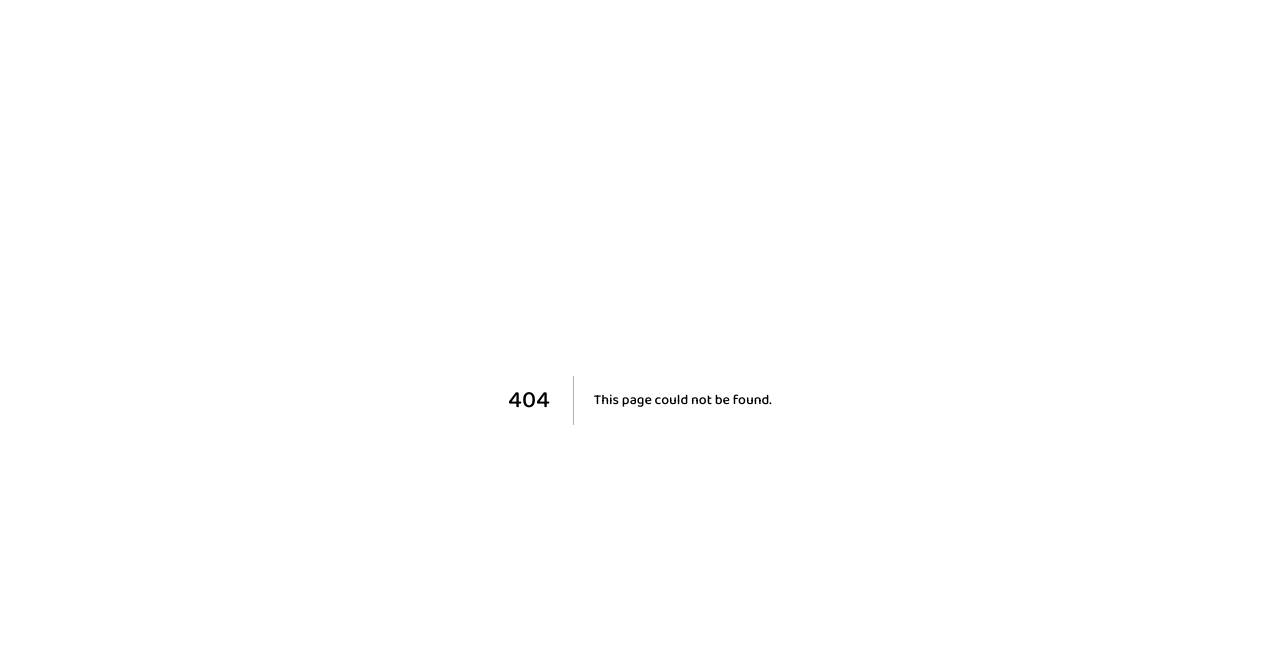
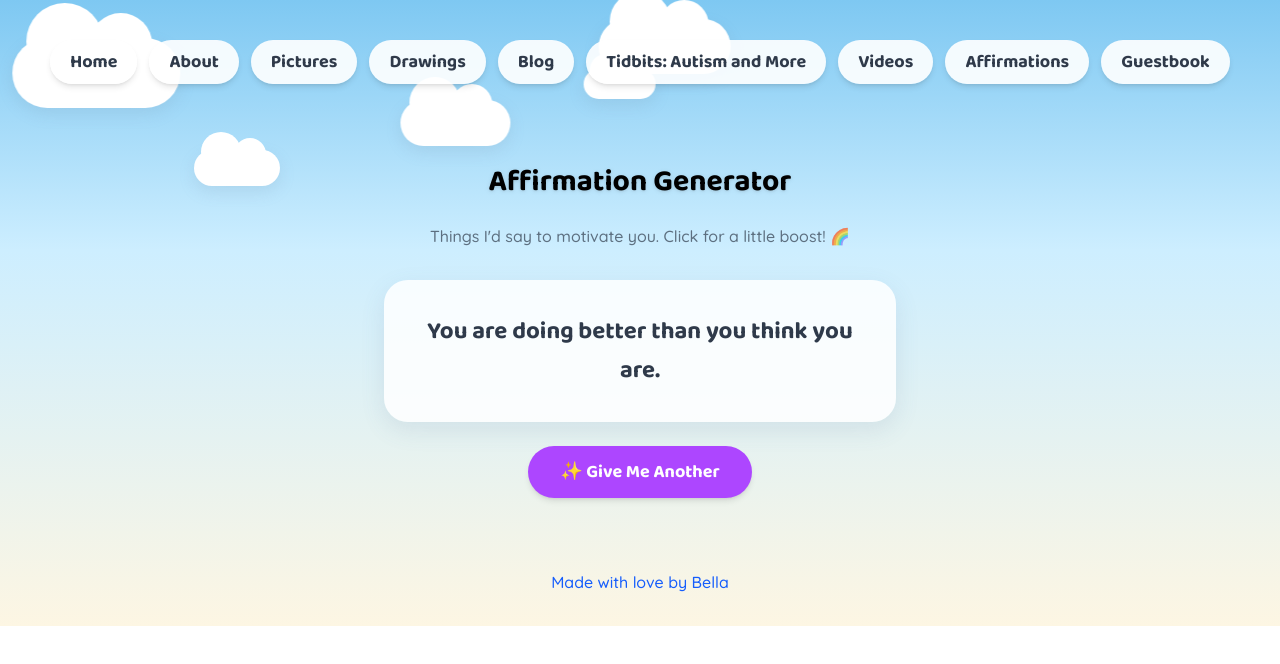
Before and after one commit to gregorylebed-code/bella-website, a Next.js app: page /affirmations in a window 1280 px wide. Before the commit this address had no page. Shown: the top 664 px of the page. Built offline with nearby package versions, Linux system fonts and the light colour scheme.

Commit message:
Add affirmation generator page
Random-pick button over a list of affirmations Bella writes in content.ts.

```diff
--- a/src/app/NavBar.tsx
+++ b/src/app/NavBar.tsx
@@ -6,6 +6,7 @@ const links: [string, string][] = [
   ["Blog", "/blog"],
   ["Tidbits: Autism and More", "/tidbits"],
   ["Videos", "/videos"],
+  ["Affirmations", "/affirmations"],
   ["Guestbook", "/guestbook"],
 ];
 
--- /dev/null
+++ b/src/app/affirmations/AffirmationGenerator.tsx
@@ -0,0 +1,35 @@
+"use client";
+
+import { useState } from "react";
+
+export default function AffirmationGenerator({
+  affirmations,
+}: {
+  affirmations: string[];
+}) {
+  const [current, setCurrent] = useState(affirmations[0]);
+
+  function generate() {
+    let next = current;
+    while (next === current && affirmations.length > 1) {
+      next = affirmations[Math.floor(Math.random() * affirmations.length)];
+    }
+    setCurrent(next);
+  }
+
+  return (
+    <div className="flex flex-col items-center gap-6">
+      <div className="card p-8 max-w-lg text-center">
+        <p className="heading-font text-2xl font-bold leading-relaxed">
+          {current}
+        </p>
+      </div>
+      <button
+        onClick={generate}
+        className="heading-font px-8 py-3 rounded-full bg-purple-500 hover:bg-purple-600 text-white text-lg font-bold shadow-md hover:scale-105 transition-transform"
+      >
+        ✨ Give Me Another
+      </button>
+    </div>
+  );
+}
--- /dev/null
+++ b/src/app/affirmations/page.tsx
@@ -0,0 +1,35 @@
+import Clouds from "../Clouds";
+import NavBar from "../NavBar";
+import EmptyState from "../EmptyState";
+import { affirmations } from "../content";
+import AffirmationGenerator from "./AffirmationGenerator";
+
+export default function AffirmationsPage() {
+  return (
+    <main className="relative flex-1">
+      <Clouds />
+      <div className="relative z-10 pt-10">
+        <NavBar />
+      </div>
+
+      <section className="relative z-10 max-w-3xl mx-auto px-4 py-10">
+        <h2 className="heading-font text-3xl font-bold text-black drop-shadow mb-6 text-center">
+          Affirmation Generator
+        </h2>
+        <p className="text-center text-foreground/70 font-medium mb-8">
+          Things I'd say to motivate you. Click for a little boost! 🌈
+        </p>
+
+        {affirmations.length === 0 ? (
+          <EmptyState text="No affirmations yet, check back soon!" />
+        ) : (
+          <AffirmationGenerator affirmations={affirmations} />
+        )}
+      </section>
+
+      <footer className="relative z-10 text-center py-8 text-blue-600 font-medium">
+        Made with love by Bella
+      </footer>
+    </main>
+  );
+}
--- a/src/app/content.ts
+++ b/src/app/content.ts
@@ -183,6 +183,21 @@ export const tidbitsFaq: { q: string; a: string }[] = [
 ];
 
 // -----------------------------
+// AFFIRMATIONS
+// Things you'd say to motivate someone else. Add as many as you want,
+// the page picks a random one each time someone clicks the button.
+// -----------------------------
+export const affirmations: string[] = [
+  "You are doing better than you think you are.",
+  "It's okay to go at your own pace, there's no rush.",
+  "You handled that like a champ, be proud of yourself.",
+  "Your brain works differently, not wrong.",
+  "You are allowed to take up space and be exactly who you are.",
+  "One overwhelming moment doesn't erase all the good ones.",
+  "You are worthy of love and kindness, especially from yourself.",
+];
+
+// -----------------------------
 // YOUTUBE VIDEOS
 // Paste the video ID from the URL.
 // Example: https://www.youtube.com/watch?v=dQw4w9WgXcQ -> ID is "dQw4w9WgXcQ"
```
